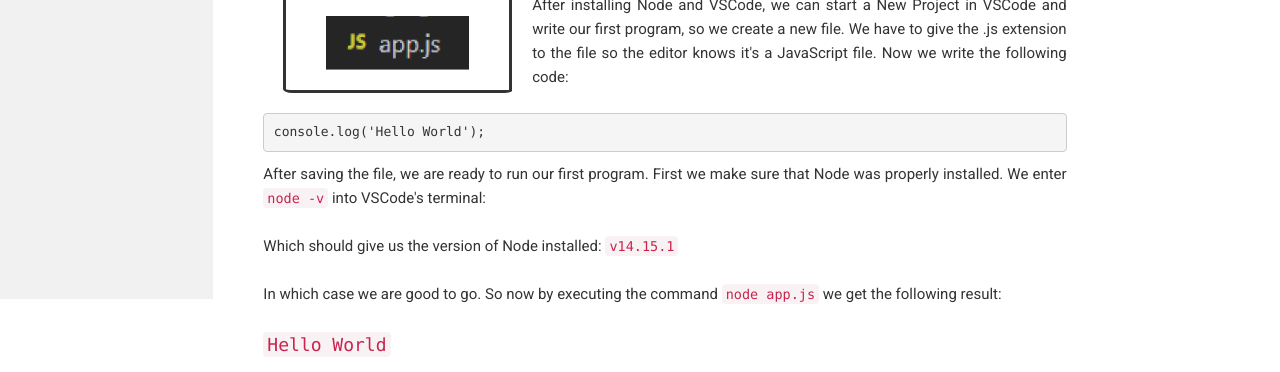
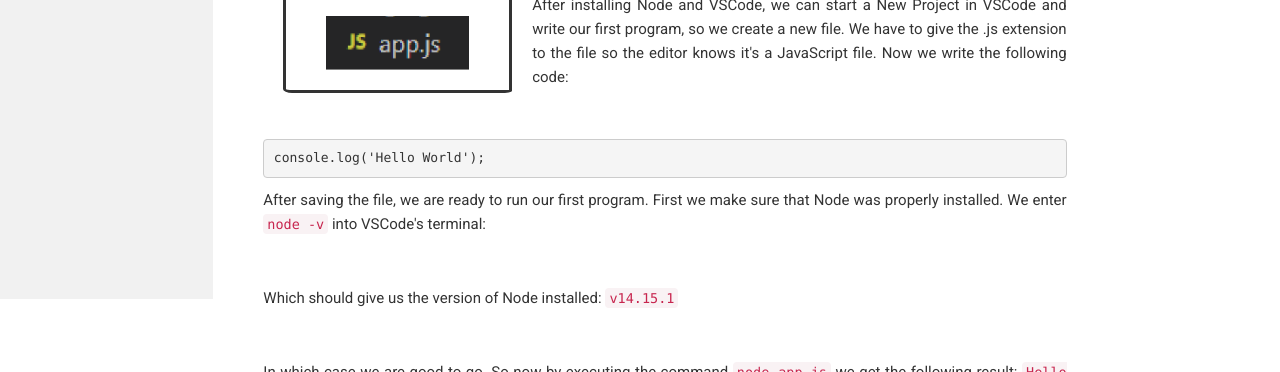
Before and after one commit to rasraziel/NodeJsDocumentation, a website: page public/js.html in a window 1280 px wide. Shown: the part 223-595 px from the top of the page. Drawn offline with nearby package versions, Linux system fonts and the light colour scheme; a web font is replaced by a local one.

Commit message:
consistent font-size everywhere

```diff
--- a/public/css/styles.css
+++ b/public/css/styles.css
@@ -20,12 +20,14 @@ html, body {
 	margin-left: 5rem;
 }
 
-.clearfix.content-heading p{
+.clearfix.content-heading p,
+.info-text{
 	font-size: 15px;
 	line-height: 24px;
 	margin: 0 0 24px;
 	text-align: justify;
 	text-justify: inter-word;
+	margin-bottom: 5rem;
 }
 
 .clearfix.content-heading li{
@@ -91,11 +93,6 @@ footer li img{
   border-radius: 50%;
   height:30rem;
   width:30rem;
-}
-
-.info-text{
-  margin-bottom: 5rem;
-  font-size: 2rem;
 }
 
 
--- a/public/js.html
+++ b/public/js.html
@@ -48,8 +48,8 @@
                           </p>
                           <p>Which should give us the version of Node installed: <code>v14.15.1</code></p>
                           <p> In which case we are good to go. So now by executing the command <code>node app.js</code>
-                            we get the following result:</p>
-                          <code>Hello World</code>
+                            we get the following result:
+                          <code>Hello World</code></p>
                       </div>
                       <div class="clearfix content-heading">
                         <h2>Variables</h2>
```
Also changed, not shown: public/index.html (+3 -1 lines).
